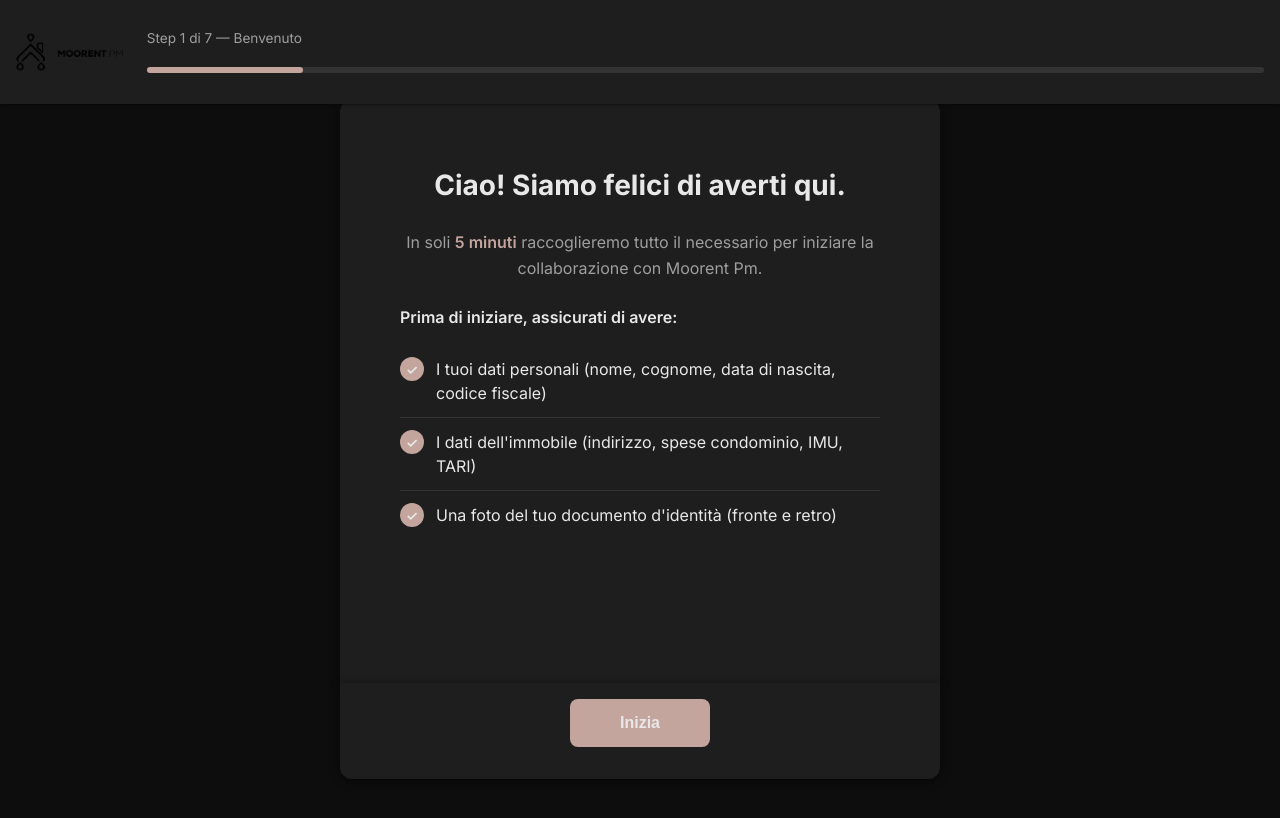
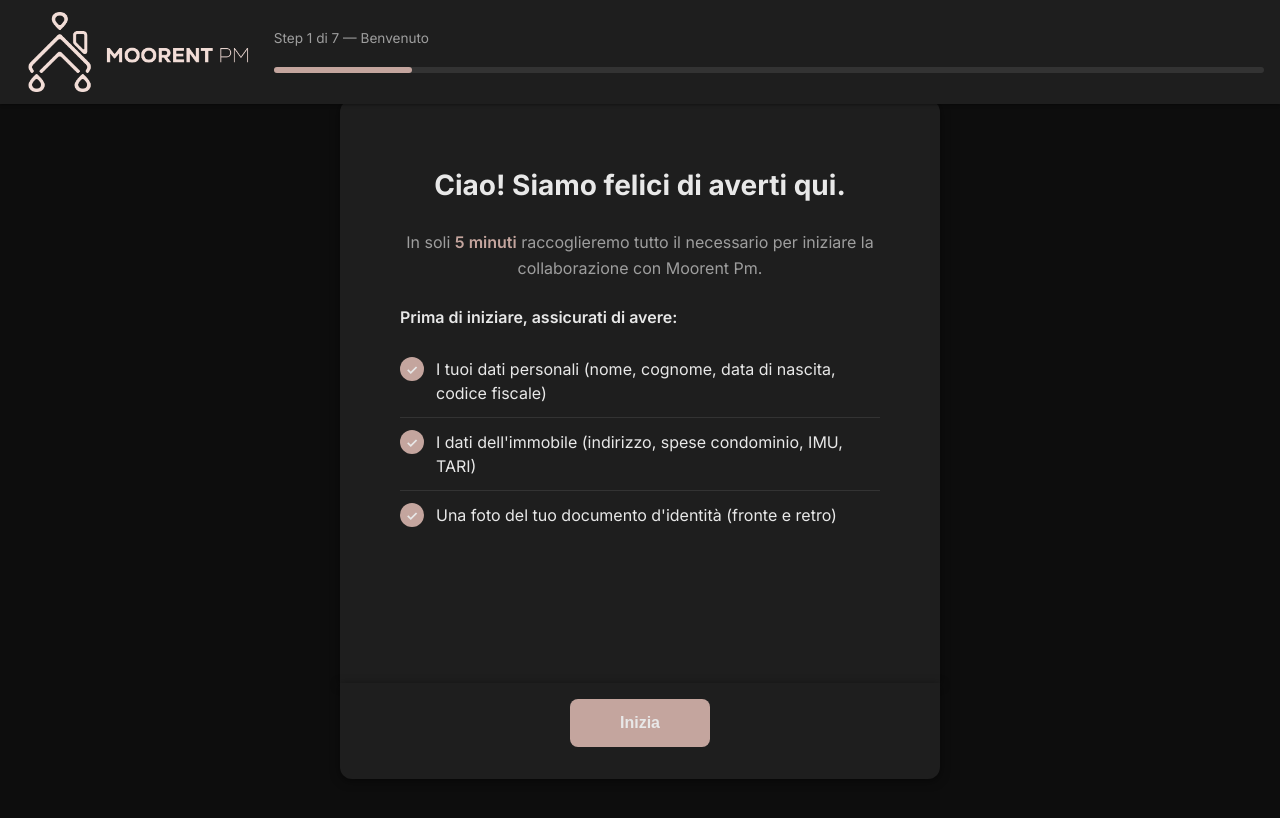
Before and after one commit to MoorentPm/questionario-onboarding-moorent-pm, a plain HTML site: page index.html in a window 1280 px wide. Drawn offline with Linux system fonts and the light colour scheme; some packages are replaced by stand-ins of ours.

Commit message:
feat: replace logo with light version for dark theme
Co-Authored-By: Claude Sonnet 4.6 <noreply@anthropic.com>

```diff
--- a/index.html
+++ b/index.html
@@ -13,7 +13,7 @@
 </head>
 <body>
   <header>
-    <img src="assets/logo-moorent-pm.png" alt="Moorent Pm" class="header-logo">
+    <img src="assets/logo-moorent-pm-light.png" alt="Moorent Pm" class="header-logo">
     <div class="progress-container">
       <p id="progress-text" aria-live="polite">Step 1 di 7 — Benvenuto</p>
       <progress id="form-progress" max="100" value="14" aria-label="Progresso del questionario"></progress>
```
Also changed, not shown: assets/logo-moorent-pm-light.png (added).
